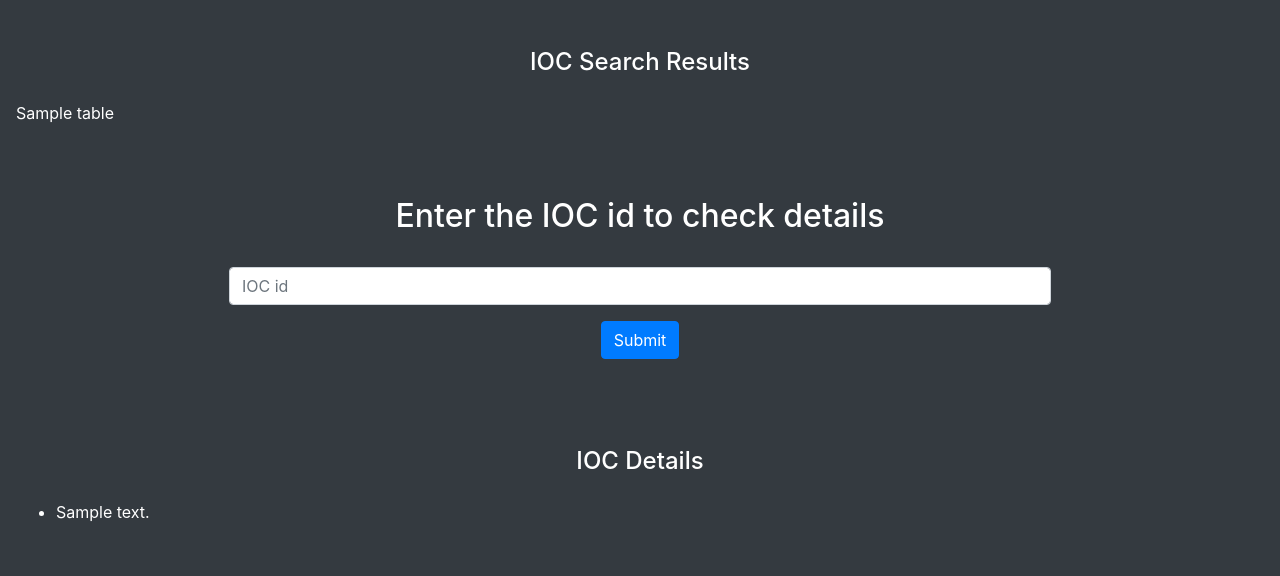
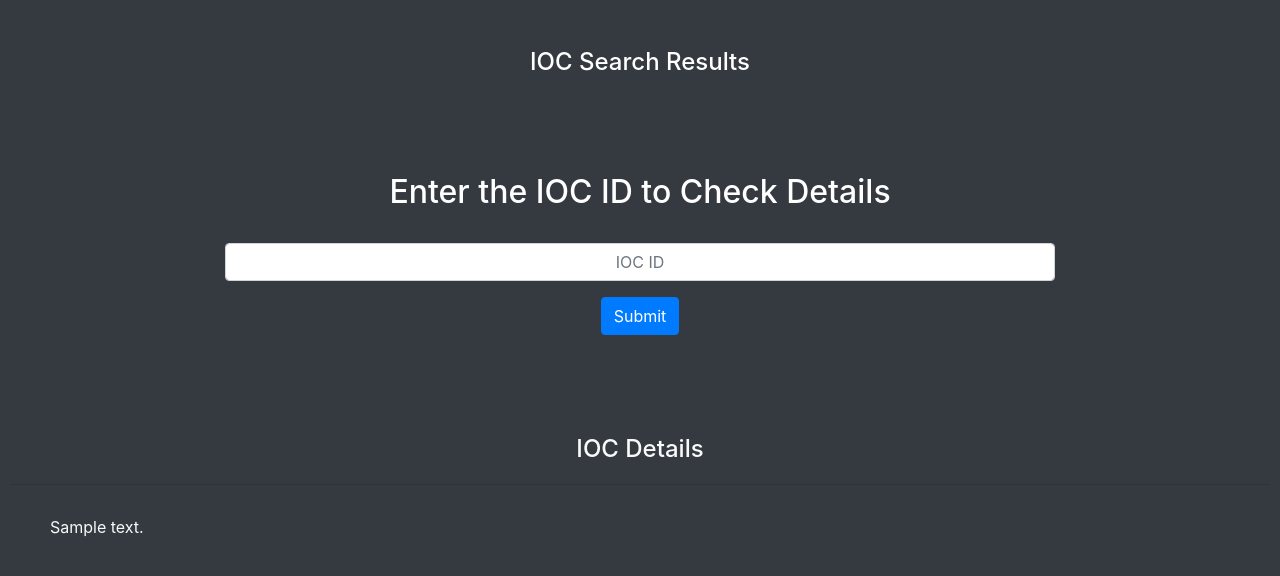
Before and after one commit to zayeemZaki/FullStackCrowdStrikeAutomation, a Flask app: template website/templates/searchIOCs/ioc_results.html in a window 1280 px wide. Shown: the part 17-593 px from the top of the page. Run offline with Flask 3, Linux system fonts and the light colour scheme; the template is opened without the code that fills it: most values are stand-ins (such as "Sample title", 1, 10 or a date in 2020); some libraries are stand-ins or nearby versions.

Commit message:
updated ioc_results

```diff
--- a/website/templates/searchIOCs/ioc_results.html
+++ b/website/templates/searchIOCs/ioc_results.html
@@ -2,17 +2,18 @@
 {% block title %}IOC Search Results{% endblock %}
 
 {% block content %}
-<div class="container-fluid mt-5 px-3">
+<div class="container-fluid mt-5">
     <h4 class="text-center mb-4" style="color: #ffffff;">IOC Search Results</h4>
-    {% if tables %}
-        <div class="table-responsive px-0">
+
+    {% if tables and not details %}
+        <div class="table-responsive">
             {% for table in tables %}
-                <div class="white-text-table" style="overflow-x: auto; white-space: nowrap;">
+                <div class="white-text-table mx-2" style="overflow-x: auto; white-space: nowrap;">
                     {{ table|safe }}
                 </div>
             {% endfor %}
         </div>
-    {% else %}
+    {% elif not details %}
         <p class="text-center" style="color: #ffffff;">No IOCs matched your criteria.</p>
     {% endif %}
 
@@ -22,14 +23,15 @@
         <div class="row justify-content-center">
             <div class="col-md-8">
                 <div class="form-group text-center">
-                    <label for="ioc-id"><h2>Enter the IOC id to check details</h2></label>
+                    <label for="ioc-id"><h2 style="color: #ffffff;">Enter the IOC ID to Check Details</h2></label>
                     <form action="{{ url_for('searchIOCs.get_ioc_details_by_id') }}" method="post">
                         <input
                             type="text"
                             class="form-control mt-3"
                             id="ioc-id"
                             name="ioc-id"
-                            placeholder="IOC id"
+                            placeholder="IOC ID"
+                            style="text-align: center;"
                         />
                         <button type="submit" class="btn btn-primary mt-3">Submit</button>
                     </form>
@@ -41,16 +43,16 @@
 
     <div class="container mt-5">
         {% if details %}
-            <h4 class="text-center mb-4" style="color: #ffffff;">IOC Details</h4>
-            <div class="white-text-details">
-                <ul>
-                    {% for detail in details %}
-                        <li>{{ detail }}</li>
-                    {% endfor %}
-                </ul>
+            <div class="card text-light bg-dark mb-3">
+                <div class="card-header text-center"><h4>IOC Details</h4></div>
+                <div class="card-body">
+                    <ul class="list-group list-group-flush text-light">
+                        {% for detail in details %}
+                            <li class="list-group-item bg-dark">{{ detail }}</li>
+                        {% endfor %}
+                    </ul>
+                </div>
             </div>
-        {% else %}
-            <p class="text-center" style="color: #ffffff;">No details found for the provided IOC ID.</p>
         {% endif %}
     </div>
 </div>
@@ -60,7 +62,8 @@
         overflow-x: auto; /* Enable horizontal scrolling */
         white-space: nowrap; /* Prevent line breaks */
         display: block; /* Make container scrollable */
-        margin: 0; /* Remove all margins */
+        margin-left: 0; /* Remove margins */
+        margin-right: 0; /* Remove margins */
     }
 
     .white-text-table table,
@@ -75,12 +78,27 @@
     }
 
     .container-fluid {
-        padding: 0 15px; /* Reduce container padding to 15px on both sides */
+        padding-left: 10px;  /* Reduce container left padding */
+        padding-right: 10px; /* Reduce container right padding */
     }
 
     .container {
         max-width: 100%; /* Allow container to take full width */
         padding: 0;
     }
+
+    .card {
+        border: none;
+        margin-top: 20px;
+    }
+
+    .card-header {
+        background-color: #343a40;
+    }
+
+    .list-group-item {
+        border: none;
+        padding: 10px 20px;
+    }
 </style>
 {% endblock %}
```
